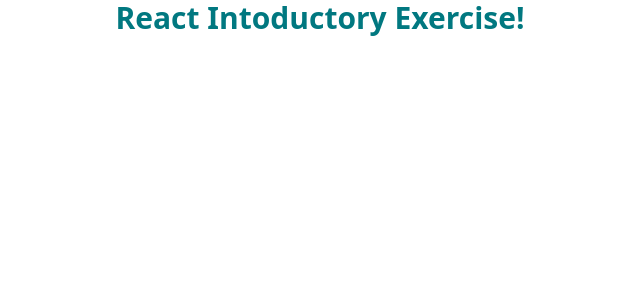
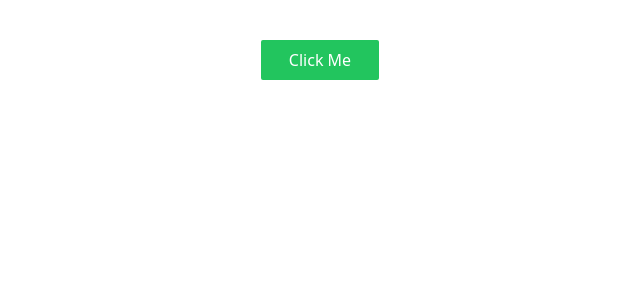
Before and after one commit to arjorb/react-introductory-exercises, a JavaScript app: page / in a window 1280 px wide. Shown: the top 300 px of the page, without its empty margins (320-960 px from the left). Built offline with nearby package versions, Linux system fonts and the light colour scheme; the HTML template or start-up script is replaced by a standard one.

Commit message:
adding the button tag and the alert method to display the clicked message

```diff
--- a/src/App.js
+++ b/src/App.js
@@ -1,5 +1,11 @@
 const App = () => {
-  return <h1 className='text-3xl text-[#017880] font-bold flex justify-center'>React Intoductory Exercise!</h1>;
+  return (
+    <div className='mt-10 flex justify-center'>
+      <button onClick={() => alert('Clicked')} className='bg-green-500 py-2 px-7 text-white font-medium rounded-sm'>
+        Click Me
+      </button>
+    </div>
+  );
 };
 
 export default App;
```
